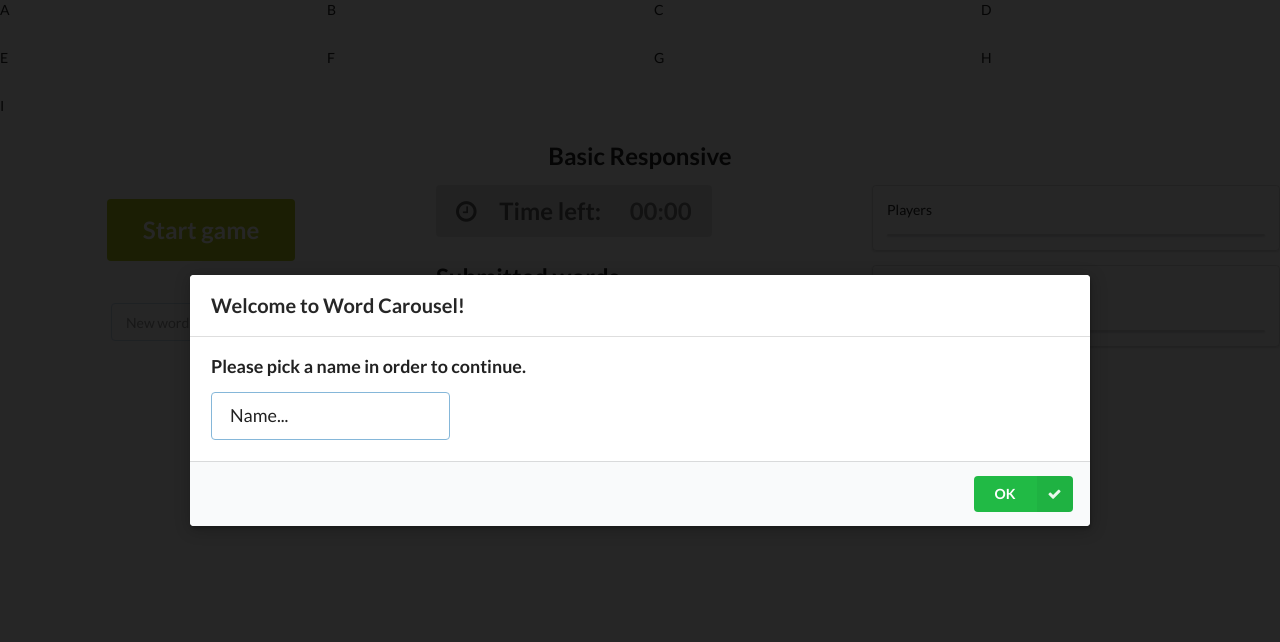
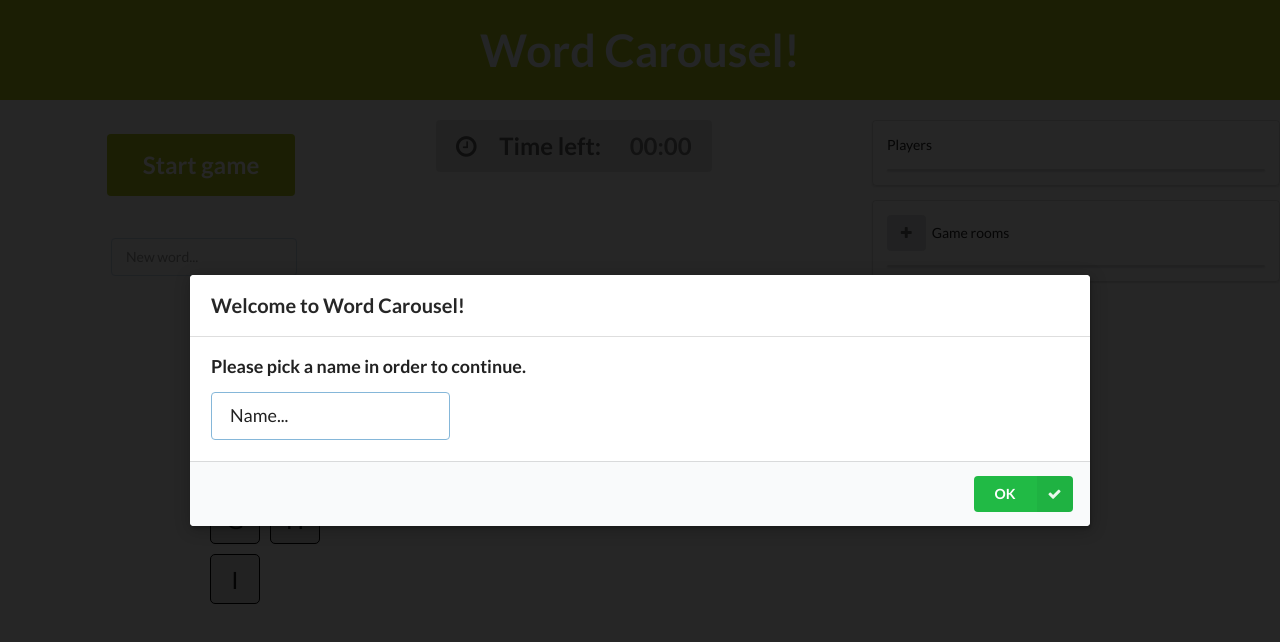
Before and after one commit to mihai-varga/MPS2015-proiect-1, a website: page index.html in a window 1280 px wide. Drawn offline with nearby package versions, Linux system fonts and the light colour scheme; files that its build step writes are made by us from their sources.

Commit message:
Added nicer dices and a nice header

```diff
--- a/index.html
+++ b/index.html
@@ -22,6 +22,7 @@
 <link rel="stylesheet" href="./client/semantic-ui/components/modal.min.css"/>
 <link rel="stylesheet" href="./client/semantic-ui/components/segment.min.css"/>
 <link rel="stylesheet" href="./client/semantic-ui/components/site.min.css"/>
+<link rel="stylesheet" href="stil.css"/>
 </head>
 <body>
 <!-- Login dialog -->
@@ -45,17 +46,17 @@
 	</div>
 </div>
 
-<div class="ui grid">
-	<div id="zar1" class="four wide column">A</div>
-	<div id="zar2" class="four wide column">B</div>
-	<div id="zar3" class="four wide column">C</div>
-	<div id="zar4" class="four wide column">D</div>
-	<div id="zar5" class="four wide column">E</div>
-	<div id="zar6" class="four wide column">F</div>
-	<div id="zar7" class="four wide column">G</div>
-	<div id="zar8" class="four wide column">H</div>
-	<div id="zar9" class="four wide column">I</div>
-</div>
+<!-- <div class="container-zar">
+	<div id="zar1" class="zar">A</div>
+	<div id="zar2" class="zar">B</div>
+	<div id="zar3" class="zar">C</div>
+	<div id="zar4" class="zar">D</div>
+	<div id="zar5" class="zar">E</div>
+	<div id="zar6" class="zar">F</div>
+	<div id="zar7" class="zar">G</div>
+	<div id="zar8" class="zar">H</div>
+	<div id="zar9" class="zar">I</div>
+</div> -->
 
 
 <!-- New game room dialog -->
@@ -81,7 +82,7 @@
 
 
 <!-- Game interface -->
-<h2 class="ui center aligned header">Basic Responsive</h2>
+<header class="header-main"><h1 class="titlu">Word Carousel!</h1></header>
 <div class="ui three column stackable grid">
 	<div class="column">
 		<div class="ui center aligned basic segment">
@@ -94,6 +95,17 @@
 				<input type="text" placeholder="New word..." id="newWord" onkeypress="C.player.onWordInput(event)">
 			</div>
 		</div>
+<div class="container-zar">
+	<div id="zar1" class="zar">A</div>
+	<div id="zar2" class="zar">B</div>
+	<div id="zar3" class="zar">C</div>
+	<div id="zar4" class="zar">D</div>
+	<div id="zar5" class="zar">E</div>
+	<div id="zar6" class="zar">F</div>
+	<div id="zar7" class="zar">G</div>
+	<div id="zar8" class="zar">H</div>
+	<div id="zar9" class="zar">I</div>
+</div>
 	</div>
 	<div class="column">
 		<div class="ui massive label">
@@ -101,7 +113,20 @@
 			Time left:
 			<div id="timer" class="detail">00:00</div>
 		</div>
-		<h2>Submitted words</h2>
+<!-- <div class="container-zar">
+	<div id="zar1" class="zar">A</div>
+	<div id="zar2" class="zar">B</div>
+	<div id="zar3" class="zar">C</div>
+	<div id="zar4" class="zar">D</div>
+	<div id="zar5" class="zar">E</div>
+	<div id="zar6" class="zar">F</div>
+	<div id="zar7" class="zar">G</div>
+	<div id="zar8" class="zar">H</div>
+	<div id="zar9" class="zar">I</div>
+</div> -->
+<dic class="clear"></dic>
+
+		<h2 class="subw">Submitted words</h2>
 		<div id="wordList" class="ui list">
 		</div>
 	</div>
--- /dev/null
+++ b/stil.css
@@ -0,0 +1,45 @@
+.container-zar{
+	/*float: left;*/
+	margin-top: 30px;
+	text-align: center;
+	width: 30%;
+	overflow:hidden;
+	margin:auto;
+	margin-left: 210px;
+
+}
+.zar{
+	background-color: #E2E2E2;
+	width: 50px;
+	height: 50px;
+	font-size: 1.7rem;
+	float: left;
+	line-height: 50px;
+	margin-right: 10px;
+	border: solid 1px #000;
+	border-radius: 5px;
+	margin-top: 10px;
+}
+.clear{
+	clear: both;
+}
+.subw{
+	margin-top: 100px;
+}
+.header-main{
+	width: 100%;
+	height: 100px;
+	background-color: #B5CC18;
+	text-align: center;
+	margin-bottom: 20px;
+}
+.titlu{
+	line-height: 100px;
+	height: 100px;
+	font-size: 45px;
+	color: #F0F8FF;
+}
+.img{
+	float:left;
+
+}
```
